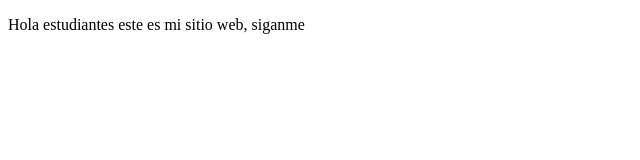
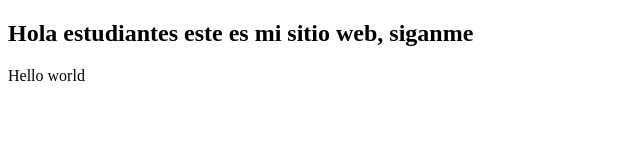
Before and after one commit to OrmandyRony/proyectoDemoCursoPrework, a plain HTML site: page index.html in a window 1280 px wide. Shown: the whole page, without its empty margins (0-640 px from the left). Drawn offline with Linux system fonts and the light colour scheme.

Commit message:
second commit

```diff
--- a/index.html
+++ b/index.html
@@ -7,7 +7,9 @@
 </head>
 <body>
     <article>
-        <p>Hola estudiantes este es mi sitio web, siganme </p>
+
+        <h1>Hola estudiantes este es mi sitio web, siganme </h1>
+        <p>Hello world</p>
     </article>
 </body>
 </html>
```
